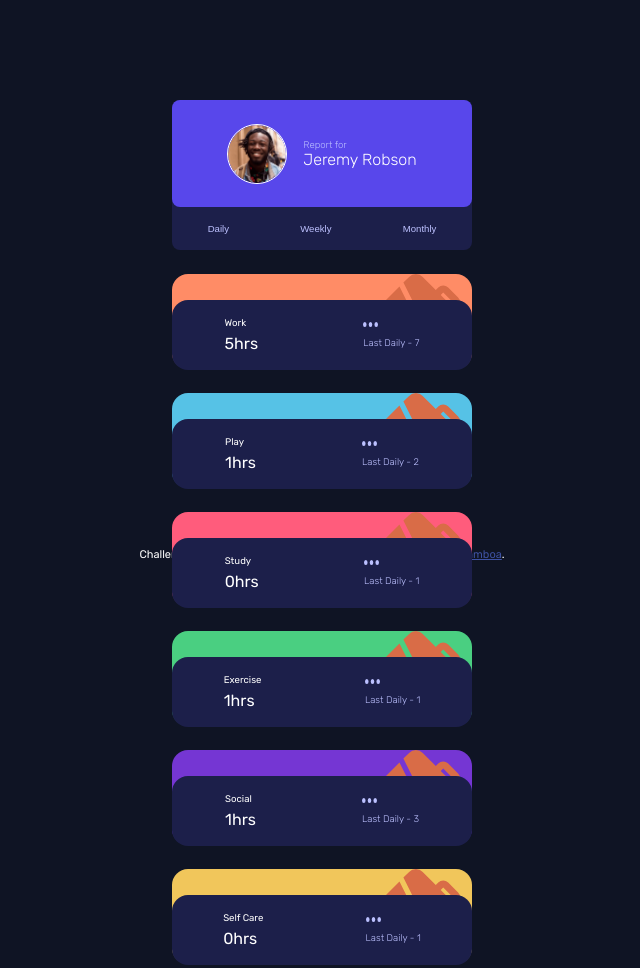
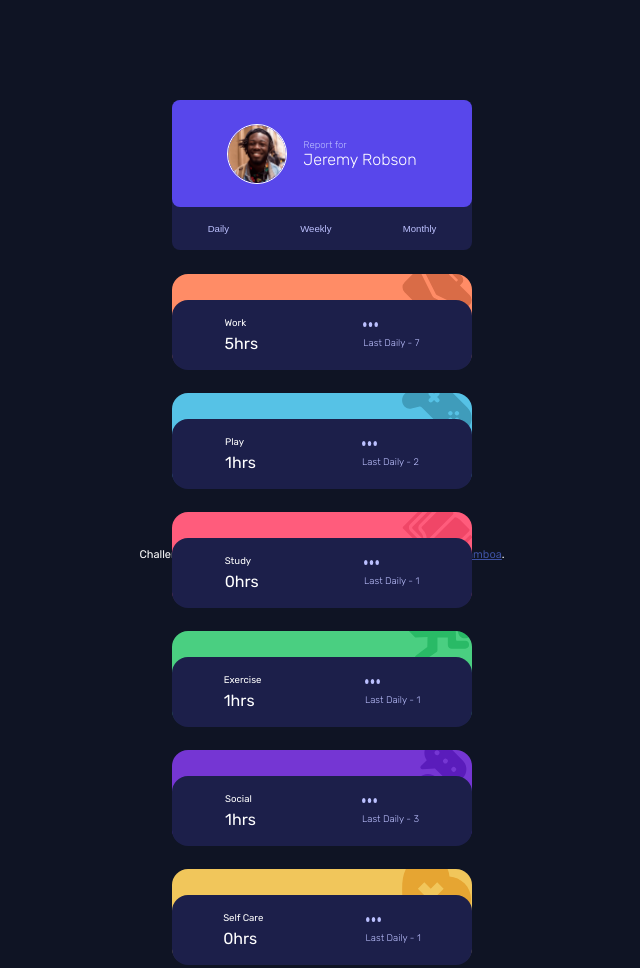
Before and after one commit to Diegofergamboa/time-tracking-dashboard-main, a website: page index.html in a window 1280 px wide. Shown: the top 968 px of the page, without its empty margins (318-958 px from the left). Drawn offline with Linux system fonts and the light colour scheme.

Commit message:
colors and background images fixed on the background of the principal container
Using the json data base i use it to complete the challenge on this part

```diff
--- a/data.json
+++ b/data.json
@@ -34,7 +34,7 @@
         "previous": 29
       }
     } ,
-    "image": "images/icon-work.svg" ,
+    "image": "images/icon-play.svg" ,
     "color": "--blue-soft-primary"
   },
   {
@@ -53,7 +53,7 @@
         "previous": 19
       }
     } ,
-    "image": "images/icon-work.svg" ,
+    "image": "images/icon-study.svg" ,
     "color": "--red-light-primary"
   },
   {
@@ -72,7 +72,7 @@
         "previous": 18
       }
     } ,
-    "image": "images/icon-work.svg" ,
+    "image": "images/icon-exercise.svg" ,
     "color" : "--green-lime-primary"
   },
   {
@@ -91,7 +91,7 @@
         "previous": 23
       }
     } ,
-    "image": "images/icon-work.svg" ,
+    "image": "images/icon-social.svg" ,
     "color" : "--violet-primary"
   },
   {
@@ -110,7 +110,7 @@
         "previous": 11
       }
     } ,
-    "image": "images/icon-work.svg" ,
+    "image": "images/icon-self-care.svg" ,
     "color": "--orange-soft-primary"
   }
 ]
--- a/static/css/main.css
+++ b/static/css/main.css
@@ -101,8 +101,9 @@ body {
     border-radius: 16px;
     margin-bottom: 24px;
     background-repeat: no-repeat;
-    background-size: contain;
-    background-position:right;
+    background-size: 70px;
+    background-position: right;
+    background-position-y: -15px;
 }
 
 
```
